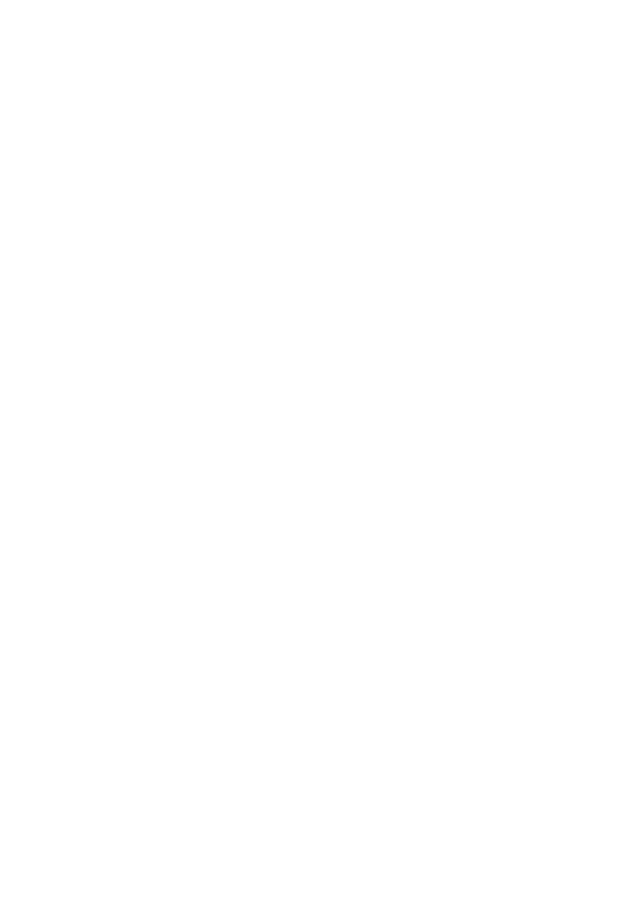
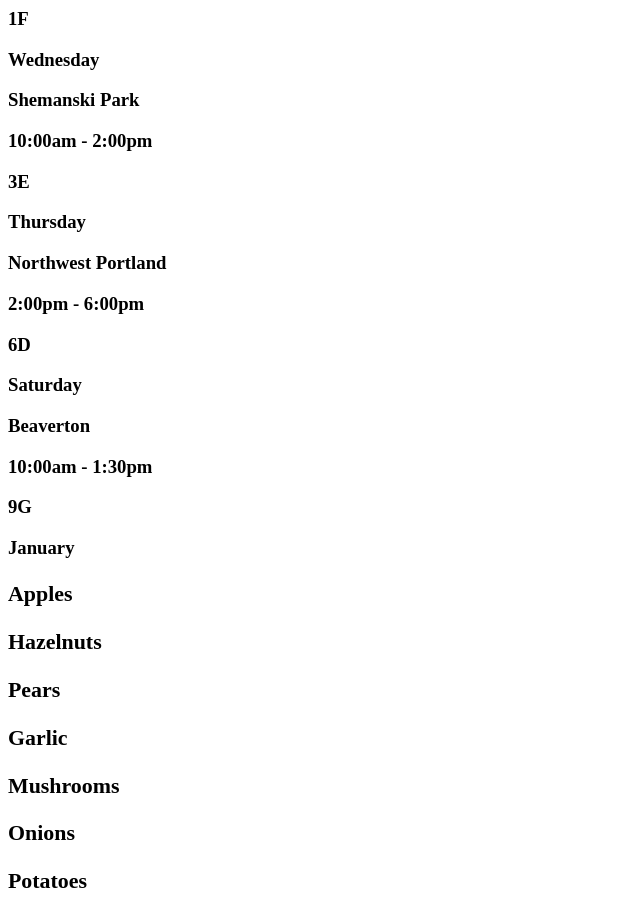
Before and after one commit to PhilipEskins/farmers-market, a React app: page / in a window 1280 px wide. Shown: the part 520-1439 px from the top of the page, without its empty margins (0-640 px from the left). Before the commit the page ends 800 px from the top, so only its background shows below. Built offline with nearby package versions, Linux system fonts and the light colour scheme.

Commit message:
add looping to project

```diff
--- a/src/components/App.jsx
+++ b/src/components/App.jsx
@@ -1,9 +1,13 @@
 import React from 'react';
+import Locations from './Locations';
+import ProduceList from './ProduceList';
 
 function App() {
   return(
     <div>
       <h1>Hello World</h1>
+      <Locations/>
+      <ProduceList/>
     </div>
   );
 
--- /dev/null
+++ b/src/components/Locations.jsx
@@ -0,0 +1,58 @@
+import React from 'react';
+import MarketSpot from './MarketSpot';
+
+const marketSchedule = [
+  {
+    day: 'Sunday',
+    location: 'Lents International',
+    hours: '9:00am - 2:00pm',
+    booth: '4A'
+  },
+  {
+    day: 'Monday',
+    location: 'Pioneer Courthouse Square',
+    hours: '10:00am - 2:00pm',
+    booth: '7C'
+  },
+  {
+    day: 'Tuesday',
+    location: 'Hillsboro',
+    hours: '5:00pm - 8:30pm',
+    booth: '1F'
+  },
+  {
+    day: 'Wednesday',
+    location: 'Shemanski Park',
+    hours: '10:00am - 2:00pm',
+    booth: '3E'
+  },
+  {
+    day: 'Thursday',
+    location: 'Northwest Portland',
+    hours: '2:00pm - 6:00pm',
+    booth: '6D'
+  },
+  {
+    day: 'Saturday',
+    location: 'Beaverton',
+    hours: '10:00am - 1:30pm',
+    booth: '9G'
+  }
+];
+
+function Locations() {
+  return(
+    <div>
+      {marketSchedule.map((spot, index) =>
+        <MarketSpot day = {spot.day}
+          location = {spot.location}
+          hours = {spot.hours}
+          booth = {spot.booth}
+          key = {index}/>
+
+      )}
+    </div>
+  );
+}
+
+export default Locations;
--- /dev/null
+++ b/src/components/MarketSpot.jsx
@@ -0,0 +1,22 @@
+import React from 'react';
+import PropTypes from 'prop-types';
+
+function MarketSpot(props) {
+  return(
+    <div>
+      <h3>{props.day}</h3>
+      <h3>{props.location}</h3>
+      <h3>{props.hours}</h3>
+      <h3>{props.booth}</h3>
+    </div>
+  );
+}
+
+MarketSpot.propTypes = {
+  day: PropTypes.string,
+  location: PropTypes.string,
+  hours: PropTypes.string,
+  booth: PropTypes.string,
+};
+
+export default MarketSpot;
--- /dev/null
+++ b/src/components/MonthlyProduce.jsx
@@ -0,0 +1,18 @@
+import React from 'react';
+import PropTypes from 'prop-types';
+
+function MonthlyProduce(props) {
+  return(
+    <div>
+      <h3>{props.month}</h3>
+      <h3>{props.selection}</h3>
+    </div>
+
+  );
+}
+
+MonthlyProduce.propTypes = {
+  month: PropTypes.string,
+  selection: PropTypes.array
+};
+export default MonthlyProduce;
--- /dev/null
+++ b/src/components/ProduceList.jsx
@@ -0,0 +1,287 @@
+import React from 'react';
+import MonthlyProduce from './MonthlyProduce';
+
+const availableProduce = [
+  {
+    month: 'January',
+    selection: [
+      'Apples',
+      'Hazelnuts',
+      'Pears',
+      'Garlic',
+      'Mushrooms',
+      'Onions',
+      'Potatoes',
+      'Turnips'
+    ]
+  },
+  {
+    month: 'February',
+    selection: [
+      'Apples',
+      'Hazelnuts',
+      'Pears',
+      'Garlic',
+      'Mushrooms',
+      'Onions',
+      'Potatoes'
+    ]
+  },
+  {
+    month: 'March',
+    selection: [
+      'Apples',
+      'Hazelnuts',
+      'Pears',
+      'Rhubarb',
+      'Garlic',
+      'Mushrooms',
+      'Onions',
+      'Potatoes'
+    ]
+  },
+  {
+    month: 'April',
+    selection: [
+      'Apples',
+      'Hazelnuts',
+      'Pears',
+      'Rhubarb',
+      'Asparagus',
+      'Garlic',
+      'Lettuce',
+      'Mushrooms',
+      'Onions',
+      'Potatoes'
+    ]
+  },
+  {
+    month: 'May',
+    selection: [
+      'Apples',
+      'Hazelnuts',
+      'Pears',
+      'Rhubarb',
+      'Asparagus',
+      'Cauliflower',
+      'Garlic',
+      'Lettuce',
+      'Potatoes',
+      'Radishes'
+    ]
+  },
+  {
+    month: 'June',
+    selection: [
+      'Apples',
+      'Hazelnuts',
+      'Pears',
+      'Rhubarb',
+      'Blackberries',
+      'Cherries',
+      'Raspberries',
+      'Strawberries',
+      'Asparagus',
+      'Broccoli',
+      'Cauliflower',
+      'Kohlrabi',
+      'Lettuce',
+      'Mushrooms',
+      'Potatoes',
+      'Radishes',
+      'Squash'
+    ]
+  },
+  {
+    month: 'July',
+    selection: [
+      'Apples',
+      'Hazelnuts',
+      'Pears',
+      'Rhubarb',
+      'Apricots',
+      'Blackberries',
+      'Blueberries',
+      'Cherries',
+      'Melons',
+      'Nectarines',
+      'Peaches',
+      'Raspberries',
+      'Strawberries',
+      'Tomatoes',
+      'Beets',
+      'Broccoli',
+      'Brussel Sprouts',
+      'Cabbage',
+      'Carrots',
+      'Cauliflower',
+      'Cucumber',
+      'Eggplant',
+      'Garlic',
+      'Green Beans',
+      'Kohlrabi',
+      'Lettuce',
+      'Mushrooms',
+      'Potatoes',
+      'Radishes',
+      'Squash',
+      'Turnips'
+    ]
+  },
+  {
+    month: 'August',
+    selection: [
+      'Apples',
+      'Apricots',
+      'Blackberries',
+      'Blueberries',
+      'Cherries',
+      'Melons',
+      'Nectarines',
+      'Peaches',
+      'Pears',
+      'Plums',
+      'Raspberries',
+      'Rhubarb',
+      'Strawberries',
+      'Tomatoes',
+      'Beets',
+      'Broccoli',
+      'Brussel Sprouts',
+      'Cabbage',
+      'Carrots',
+      'Cauliflower',
+      'Corn',
+      'Cucumber',
+      'Eggplant',
+      'Garlic',
+      'Green Beans',
+      'Kohlrabi',
+      'Lettuce',
+      'Mushrooms',
+      'Onions',
+      'Peas',
+      'Peppers',
+      'Potatoes',
+      'Radishes',
+      'Squash',
+      'Turnips'
+    ]
+  },
+  {
+    month: 'September',
+    selection: [
+      'Apples',
+      'Blueberries',
+      'Grapes',
+      'Melons',
+      'Peaches',
+      'Pears',
+      'Plums',
+      'Raspberries',
+      'Tomatoes',
+      'Broccoli',
+      'Brussel Sprouts',
+      'Cabbage',
+      'Carrots',
+      'Cauliflower',
+      'Corn',
+      'Cucumber',
+      'Eggplant',
+      'Garlic',
+      'Green Beans',
+      'Kohlrabi',
+      'Lettuce',
+      'Mushrooms',
+      'Onions',
+      'Peas',
+      'Peppers',
+      'Potatoes',
+      'Radishes',
+      'Squash',
+      'Turnips'
+    ]
+  },
+  {
+    month: 'October',
+    selection: [
+      'Apples',
+      'Grapes',
+      'Hazelnuts',
+      'Melons',
+      'Peaches',
+      'Pears',
+      'Tomatoes',
+      'Broccoli',
+      'Brussel Sprouts',
+      'Cabbage',
+      'Carrots',
+      'Cauliflower',
+      'Corn',
+      'Cucumber',
+      'Eggplant',
+      'Garlic',
+      'Green Beans',
+      'Kohlrabi',
+      'Lettuce',
+      'Mushrooms',
+      'Onions',
+      'Peas',
+      'Peppers',
+      'Potatoes',
+      'Pumpkins',
+      'Radishes',
+      'Squash',
+      'Turnips'
+    ]
+  },
+  {
+    month: 'November',
+    selection: [
+      'Apples',
+      'Hazelnuts',
+      'Pears',
+      'Broccoli',
+      'Carrots',
+      'Cauliflower',
+      'Garlic',
+      'Mushrooms',
+      'Onions',
+      'Potatoes',
+      'Squash',
+      'Turnips'
+    ]
+  },
+  {
+    month: 'December',
+    selection: [
+      'Apples',
+      'Hazelnuts',
+      'Pears',
+      'Broccoli',
+      'Carrots',
+      'Cauliflower',
+      'Garlic',
+      'Mushrooms',
+      'Onions',
+      'Potatoes',
+      'Turnips'
+    ]
+  }
+];
+
+function ProduceList() {
+  return(
+    <div>
+      {availableProduce.map((item, index) =>
+        <MonthlyProduce month = {item.month}
+          selection = {item.selection.map((produce, index)=>
+            <MonthlyProduce selection = {produce}
+                            key = {index}/>)}
+          key = {index}/>
+      )}
+    </div>
+  );
+}
+
+export default ProduceList;
--- a/webpack.config.js
+++ b/webpack.config.js
@@ -73,7 +73,7 @@
     new HtmlWebpackPlugin({
       template:'template.ejs',
       appMountId: 'app-react-root',
-      title: 'Social Media',
+      title: 'Farmers Market',
       filename: resolve(__dirname, "build", "index.html"),
     }),
   ]
```
Also changed, not shown: src/components/Navbar.jsx (added).
